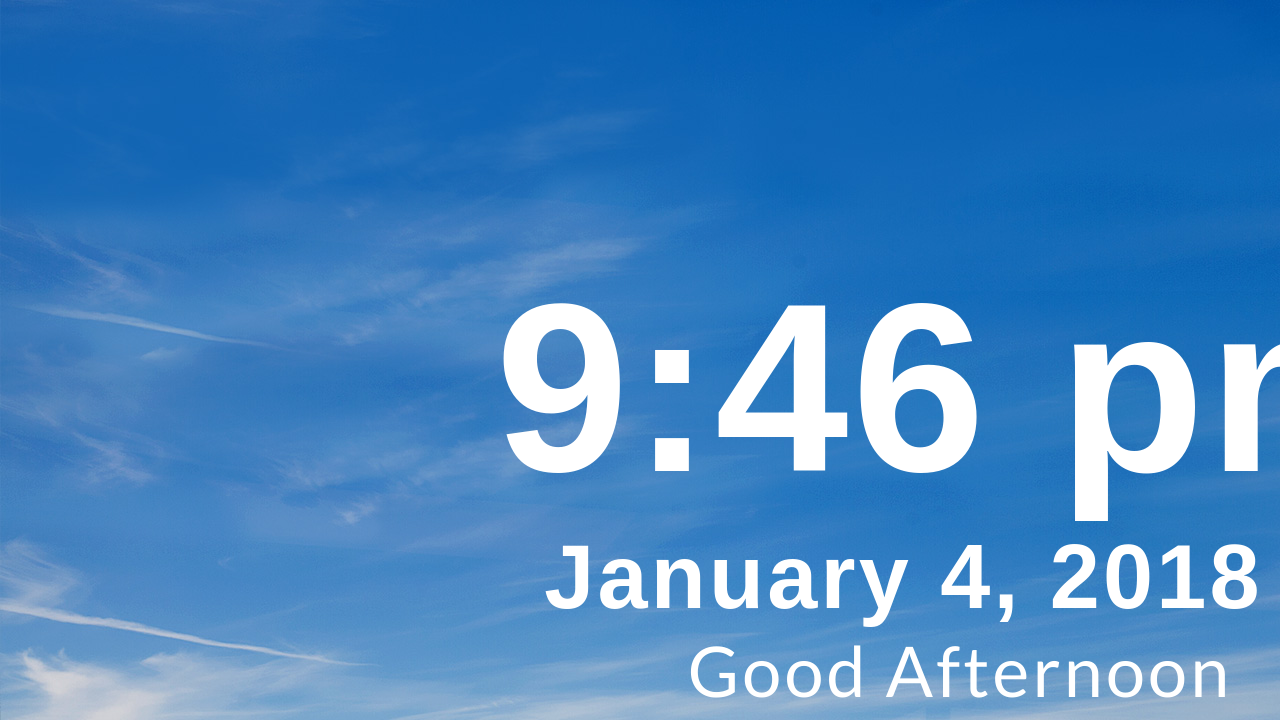
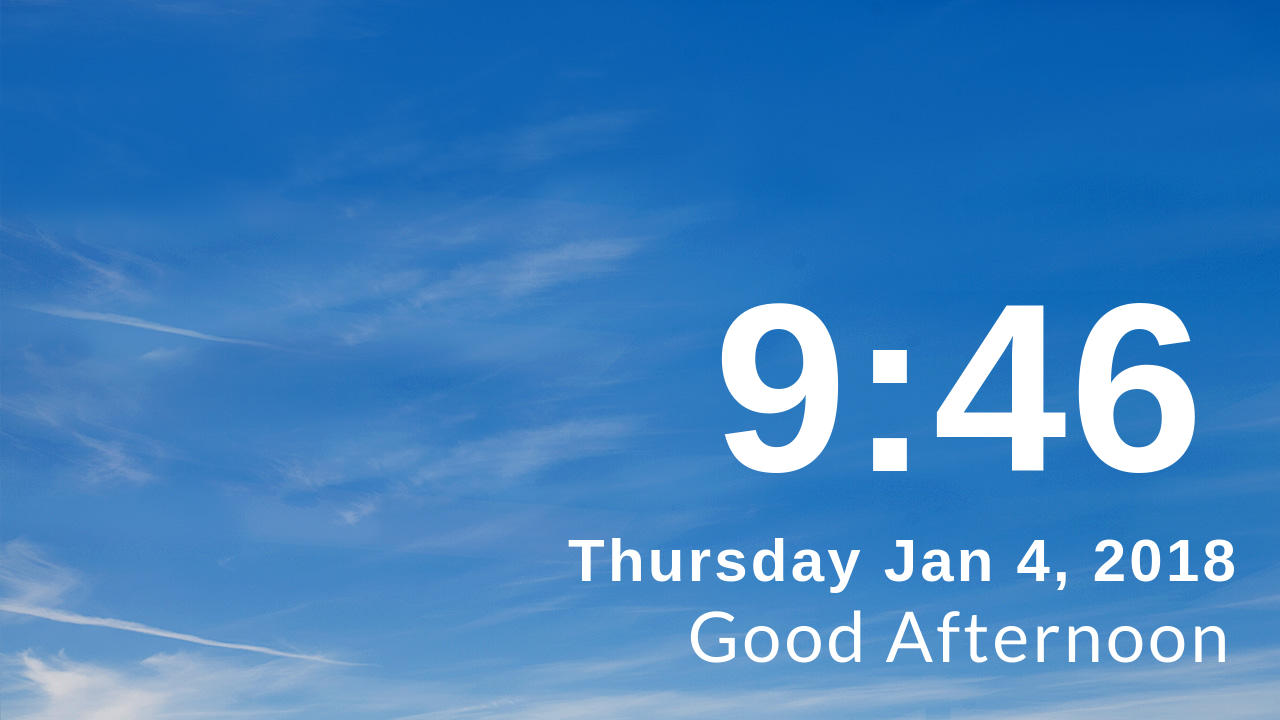
Before and after one commit to jedwards-langara/clock-display, a plain HTML site: page index.html in a window 1280 px wide. Shown: the top 720 px of the page. Drawn offline with Linux system fonts and the light colour scheme.

Commit message:
some minor visual updates

```diff
--- a/index.html
+++ b/index.html
@@ -11,7 +11,7 @@
         } catch (e) {}
     </script>
 
-    <title>Document</title>
+    <title>Langara College — Clock Display </title>
     <!-- DOCUMENT STYLES -->
     <link rel="stylesheet" href="css/style.css">
     <link href="https://fonts.googleapis.com/css?family=Bitter:400,400i,700|Lato:200,200i,400,400i,700,700i&subset=latin-ext" rel="stylesheet">
@@ -26,8 +26,8 @@
     <div id="container">
 
     <div id="date-time-panel">
-        <h2 class="time"></h2>
-        <p class="date">Wed Mar 22</p>
+        <h2 class="time"> </h2>
+        <p class="date"></p>
         <p class="weather"></p>
         <h3 class="greeting">Good Afternoon</h3>
     </div>
--- a/js/script.js
+++ b/js/script.js
@@ -2,8 +2,9 @@
 var myTimer = setInterval(setClock, 1000);
 
 function setClock() {
-    document.querySelector(".time").innerHTML = moment().format('h:mm a');
-    document.querySelector(".date").innerHTML = moment().format('LL');
+    document.querySelector(".time").innerHTML = moment().format('h:mm');
+    document.querySelector(".date").innerHTML = moment().format('dddd' + ' ' + 'MMM' + ' ' + 'D' + ', ' + 'YYYY');
+
 };
 
 $(document).ready(function() {
--- a/sass/style.sass
+++ b/sass/style.sass
@@ -33,13 +33,15 @@ $white: #fff
     .time, .date, .weather
         font-family: 'Adelle', sans-serif
     .date, .weather
-        font-size: 90px
+        font-size: 60px
         display: inline-block
     .time
         font-size: 240px
         text-transform: lowercase
-        .meridiem
-            font-size: 70px
+        // &::after
+        //     content: 'am'
+        //     font-size: 80px
+        //     margin-left: 10px
     .weather
         text-align: right
         padding-left: 10%
```
Also changed, not shown: css/style.css.
